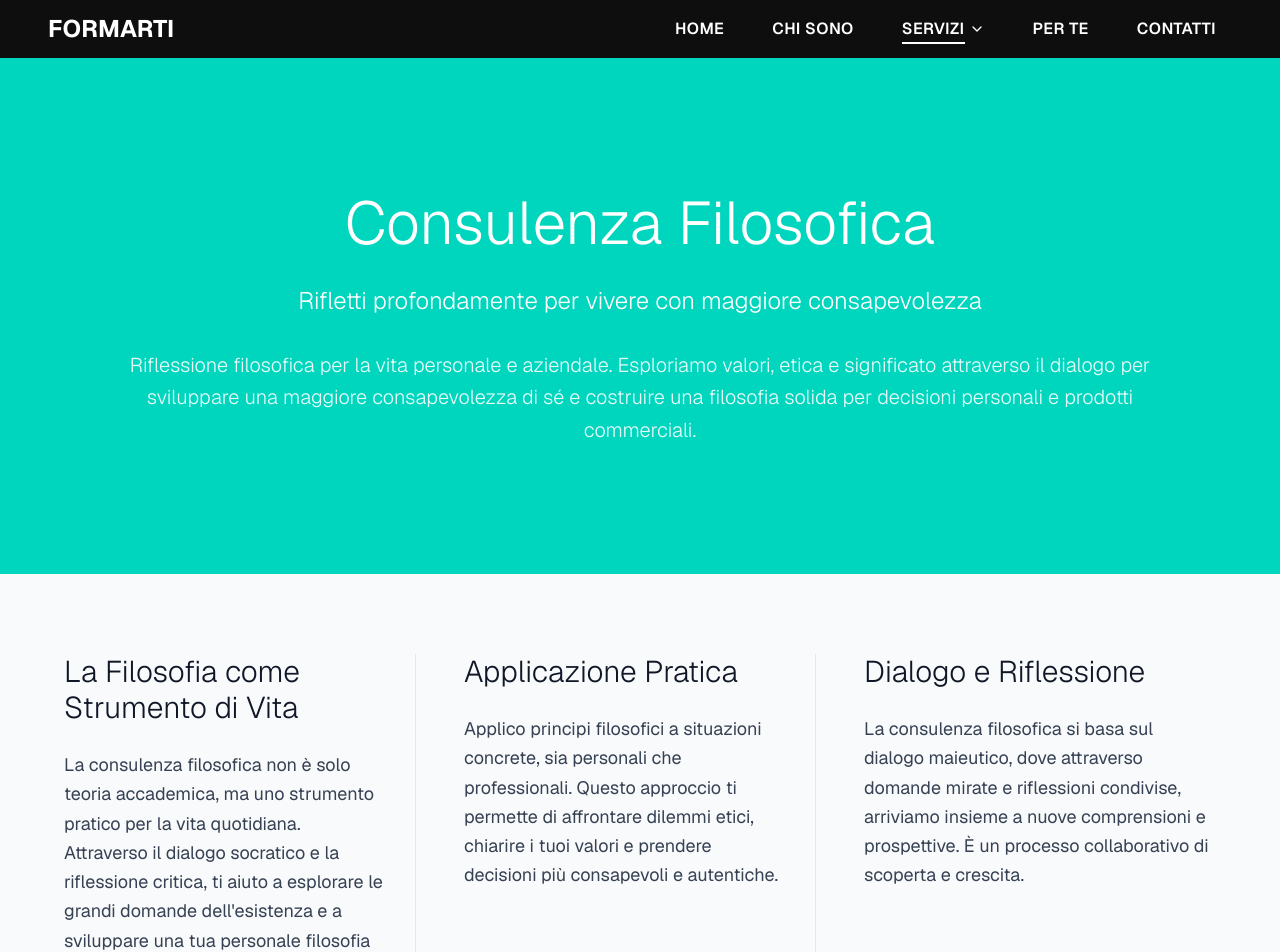
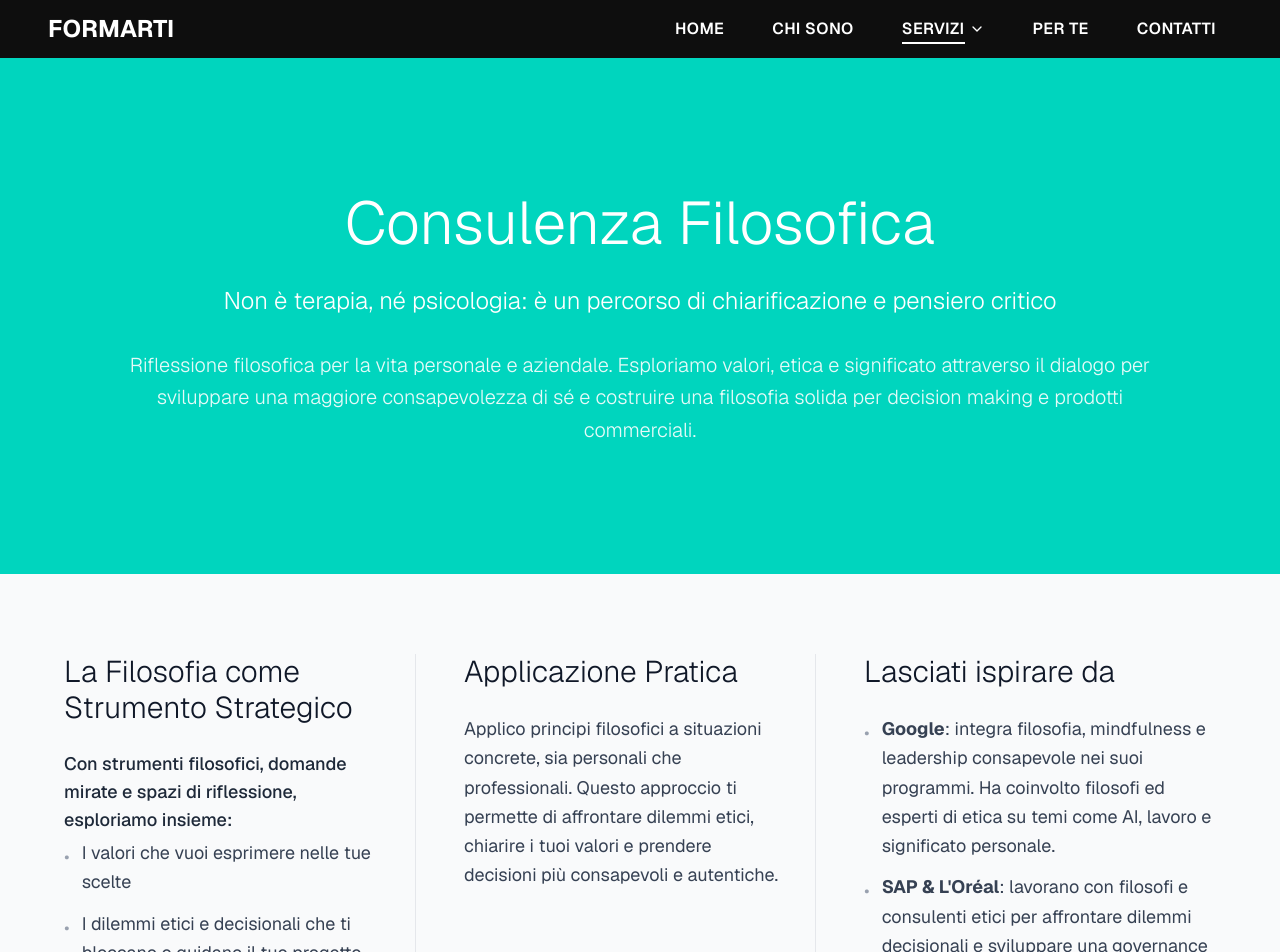
Before and after one commit to ezequiasaramburu/martina-website, a Next.js app: page /servizi/consulenza-filosofica in a window 1280 px wide. Shown: the top 952 px of the page. Built offline with nearby package versions, Linux system fonts and the light colour scheme.

Commit message:
update info on last service page

```diff
--- a/src/app/servizi/[slug]/page.tsx
+++ b/src/app/servizi/[slug]/page.tsx
@@ -142,16 +142,22 @@ const servicesData: Record<string, ServiceData> = {
   },
   "consulenza-filosofica": {
     title: "Consulenza Filosofica",
-    subtitle: "Rifletti profondamente per vivere con maggiore consapevolezza",
+    subtitle:
+      "Non è terapia, né psicologia: è un percorso di chiarificazione e pensiero critico",
     description:
-      "Riflessione filosofica per la vita personale e aziendale. Esploriamo valori, etica e significato attraverso il dialogo per sviluppare una maggiore consapevolezza di sé e costruire una filosofia solida per decisioni personali e prodotti commerciali.",
+      "Riflessione filosofica per la vita personale e aziendale. Esploriamo valori, etica e significato attraverso il dialogo per sviluppare una maggiore consapevolezza di sé e costruire una filosofia solida per decision making e prodotti commerciali.",
     backgroundColor: "bg-teal-400",
     textColor: "text-white",
     sections: [
       {
-        title: "La Filosofia come Strumento di Vita",
-        content:
-          "La consulenza filosofica non è solo teoria accademica, ma uno strumento pratico per la vita quotidiana. Attraverso il dialogo socratico e la riflessione critica, ti aiuto a esplorare le grandi domande dell'esistenza e a sviluppare una tua personale filosofia di vita.",
+        title: "La Filosofia come Strumento Strategico",
+        subtitle:
+          "Con strumenti filosofici, domande mirate e spazi di riflessione, esploriamo insieme:",
+        content: [
+          "I valori che vuoi esprimere nelle tue scelte",
+          "I dilemmi etici e decisionali che ti bloccano o guidano il tuo progetto",
+          "Il significato che attribuisci a successo, cambiamento, tempo e lavoro",
+        ],
       },
       {
         title: "Applicazione Pratica",
@@ -159,9 +165,12 @@ const servicesData: Record<string, ServiceData> = {
           "Applico principi filosofici a situazioni concrete, sia personali che professionali. Questo approccio ti permette di affrontare dilemmi etici, chiarire i tuoi valori e prendere decisioni più consapevoli e autentiche.",
       },
       {
-        title: "Dialogo e Riflessione",
-        content:
-          "La consulenza filosofica si basa sul dialogo maieutico, dove attraverso domande mirate e riflessioni condivise, arriviamo insieme a nuove comprensioni e prospettive. È un processo collaborativo di scoperta e crescita.",
+        title: "Lasciati ispirare da",
+        content: [
+          "<span class='font-bold'>Google</span>: integra filosofia, mindfulness e leadership consapevole nei suoi programmi. Ha coinvolto filosofi ed esperti di etica su temi come AI, lavoro e significato personale.",
+          "<span class='font-bold'>SAP & L'Oréal</span>: lavorano con filosofi e consulenti etici per affrontare dilemmi decisionali e sviluppare una governance più riflessiva e sostenibile.",
+          "<span class='font-bold'>IKEA</span>: forma i leader attraverso riflessioni su valori e senso del lavoro, per allineare etica dichiarata e pratiche aziendali.",
+        ],
       },
     ],
     benefits: [
--- a/src/components/ColorfulSection.tsx
+++ b/src/components/ColorfulSection.tsx
@@ -84,7 +84,7 @@ const sectionData: SectionData[] = [
     id: "style",
     title: "Consulenza Filosofica",
     description:
-      "Pensiero critico per scelte consapevoli. Propongo un percorso di riflessione filosofica per persone e aziende, volto ad approfondire valori, etica e senso delle azioni. Supporto decisioni strategiche basate su solide fondamenta etiche, integrando temi cruciali come business ethics, responsabilità sociale e le sfide etiche dell’intelligenza artificiale. Un percorso per un equilibrio consapevole tra innovazione, valori e sostenibilità.",
+      "Pensiero critico per scelte consapevoli. <br /> Propongo un percorso di riflessione filosofica per persone e aziende, volto ad approfondire valori, etica e senso delle azioni. Supporto decisioni strategiche basate su solide fondamenta etiche, integrando temi cruciali come business ethics, responsabilità sociale e le sfide etiche dell’intelligenza artificiale. <br /> Un percorso per un equilibrio consapevole tra innovazione, valori e sostenibilità.",
     backgroundColor: "bg-teal-400",
     textColor: "text-white",
     type: "text",
--- a/src/components/ServiceDetailContent.tsx
+++ b/src/components/ServiceDetailContent.tsx
@@ -46,7 +46,7 @@ const ServiceDetailContent = ({
                     {section.content.map((item, itemIndex) => (
                       <li key={itemIndex} className="flex items-start">
                         <span className="text-gray-400 mr-3 mt-1">•</span>
-                        <span>{item}</span>
+                        <span dangerouslySetInnerHTML={{ __html: item }} />
                       </li>
                     ))}
                   </ul>
```
